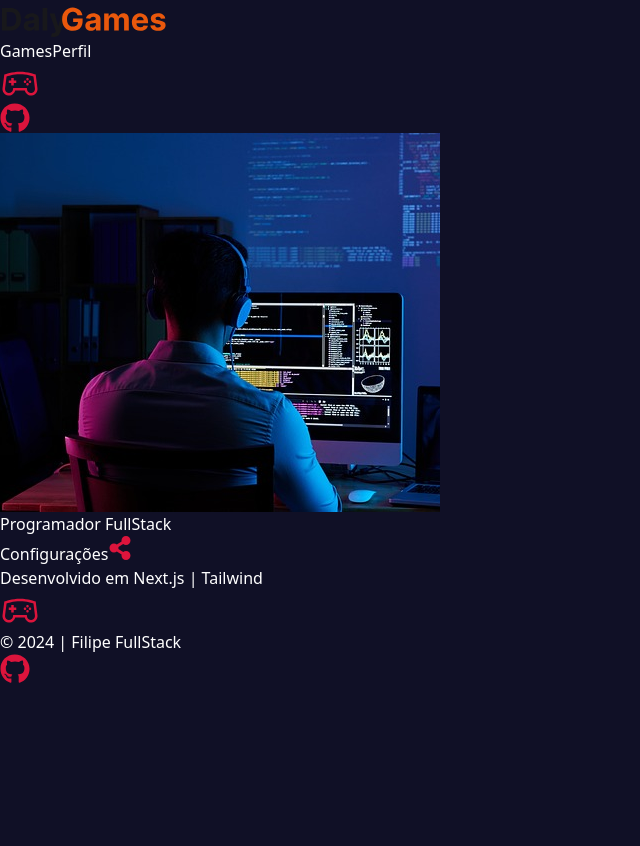
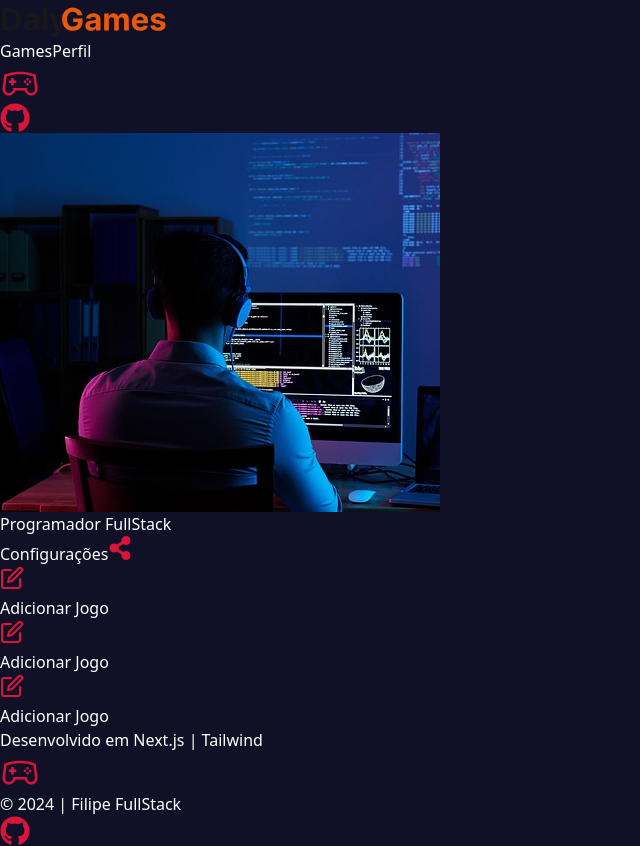
Before and after one commit to FilipeRabelo/app-next-dalyGames, a Next.js app: page /profile in a window 1280 px wide. Shown: the whole page, without its empty margins (0-640 px from the left). Before the commit the page ends 800 px from the top, so only its background shows below. Built offline with nearby package versions, Linux system fonts and the light colour scheme.

Commit message:
app-next-dalyGames

```diff
--- /dev/null
+++ b/src/app/profile/components/favorite/index.tsx
@@ -0,0 +1,69 @@
+"use client"
+
+import { useState } from 'react';
+import { FiEdit, FiX } from 'react-icons/fi';
+
+export function FavoriteCard() {
+
+  const [input, setInput] = useState('');
+  const [showInput, setShowInput] = useState(false);
+  const [gameName, setGameName] = useState('');
+
+  function handleButton() {
+
+    setShowInput(!showInput);  // toda vez q clicar no button alterna o valor da variavel - true/ false - false/true
+
+    if (input !== "") {
+      setGameName(input);
+    }
+
+    setInput('');
+  }
+
+  return (
+    <>
+      {/* <p className='my-4 mx-auto flex items-center justify-center font-bold text-white'>Adicionar Jogo</p> */}
+      <div className="w-full flex bg-[#0f0f0f] p-4 h-44 text-white rounded-lg justify-between flex-col">
+
+        {showInput ? (           // se showInput tiver true mostra o input
+
+          <div className='flex items-center justify-center gap-3'>
+            <input
+              type='text'
+              className='w-full rounded-md h-8 px-2 text-black'
+
+              value={input}
+              onChange={(event) => setInput(event.target.value)}
+            />
+
+            <button onClick={handleButton}>
+              <FiX size={24} color='#DC143C' />
+            </button>
+          </div>
+
+        ) : (                   // se tiver false abre o button
+
+          <button
+            className='self-start hover:scale-110 duration-200 transition-all'
+            onClick={handleButton}
+          >
+            <FiEdit size={24} color='#DC143C' />
+          </button>
+
+        )}
+
+        {gameName && (    // se tiver alguma coisa digitada no input
+          <div>
+            <span className='text-white font-bold'>Jogo Favorito: </span>
+            <p className='text-white font-bold'>{gameName}</p>
+          </div>
+        )}
+
+        {!gameName && (
+          <p className='font-bold text-white'>Adicionar Jogo</p>
+        )}
+
+      </div>
+    </>
+  )
+}
--- a/src/app/profile/page.tsx
+++ b/src/app/profile/page.tsx
@@ -2,15 +2,23 @@ import { Container } from "@/components/container"
 import Image from 'next/image';
 import userImg from '../../../public/user.png';
 import { FaShareAlt } from 'react-icons/fa'
+import { FavoriteCard } from './components/favorite'
+import { Metadata } from "next";
+
+export const metadata: Metadata = {
+  title: "Meu perfil - Daley Games, sua plataforma de jogos",
+  description: "Perfil Programador FullStack | Daley Games, sua plataforma de jogos"
+}
 
 
 export default function Profile() {
   return (
     <main className="w-full min-h-screen text-white">
+
       <Container>
 
         <section
-        className="mt-8 mb-6 flex flex-col items-center justify-between relative gap-3 sm:flex-row"
+          className="mt-8 mb-6 flex flex-col items-center justify-between relative gap-3 sm:flex-row"
         >
           <div className="w-full flex items-center gap-4 text-lg flex-col sm:flex-row justify-center sm:justify-normal">
             <Image
@@ -23,19 +31,32 @@ export default function Profile() {
           </div>
 
           <div className="sm:absolute top-0 right-0 gap-3 flex items-center justify-center mt-2">
-            <button className="bg-slate-200 px-3 py-2 rounded-lg text-black font-bold">
+            <button className="bg-slate-200 px-3 py-2 rounded-lg text-black font-bold hover:scale-105 hover:text-[#DC143C] duration-200 transition-all">
               Configurações
-              </button>
+            </button>
 
-            <button className="bg-slate-200 px-3 py-2 rounded-lg">
-              <FaShareAlt size={24} color="#DC143C"/>
+            <button className="bg-slate-200 px-3 py-2 rounded-lg hover:scale-110 duration-200 transition-all">
+              <FaShareAlt size={24} color="#DC143C" />
             </button>
           </div>
         </section>
 
+        <section className="flex flex-wrap gap-5 flex-col sm:flex-row">
+          <div className="flex-grow flex-wrap">
+            <FavoriteCard/>
+          </div>
 
+          <div className="flex-grow flex-wrap">
+            <FavoriteCard/>
+          </div>
+
+          <div className="flex-grow flex-wrap">
+            <FavoriteCard/>
+          </div>
+        </section>
 
       </Container>
+
     </main>
   )
 }
```
